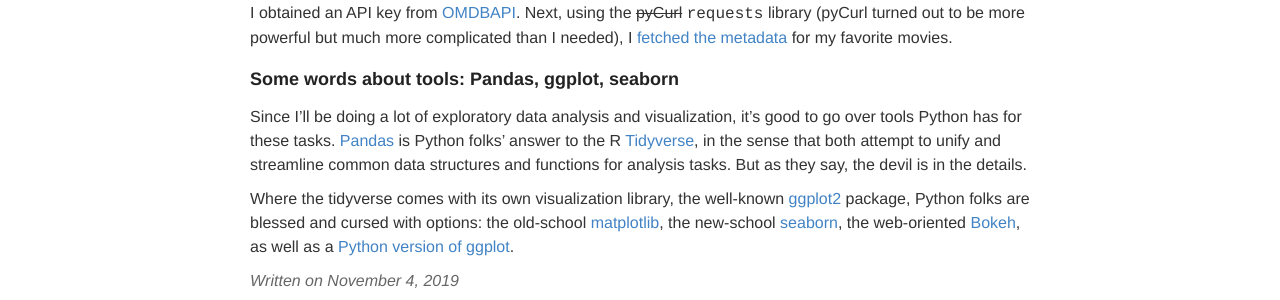
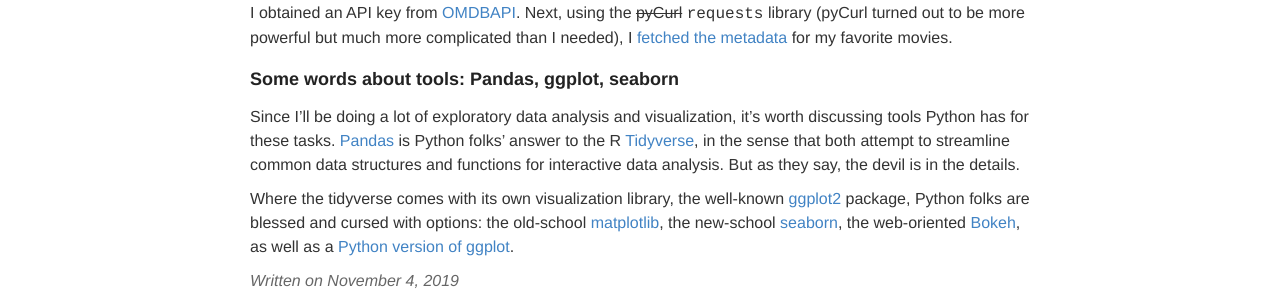
Before and after one commit to ptvan/ptvan.github.io, a Jekyll site: the page built from _posts/2019-11-04-movie-recommender-part2.md, in a window 1280 px wide. Shown: the part 268-568 px from the top of the page. Built offline with Jekyll 4.4.1, drawn with Linux system fonts in a browser that asks for light colours.

Commit message:
updated movie recommender post part2

```diff
--- a/_posts/2019-11-04-movie-recommender-part2.md
+++ b/_posts/2019-11-04-movie-recommender-part2.md
@@ -9,6 +9,6 @@
 
 ### Some words about tools: Pandas, ggplot, seaborn
 
-Since I'll be doing a lot of exploratory data analysis and visualization, it's good to go over tools Python has for these tasks. [Pandas](https://pandas.pydata.org/) is Python folks' answer to the R [Tidyverse](https://www.tidyverse.org/), in the sense that both attempt to unify and streamline common data structures and functions for analysis tasks. But as they say, the devil is in the details.
+Since I'll be doing a lot of exploratory data analysis and visualization, it's worth discussing tools Python has for these tasks. [Pandas](https://pandas.pydata.org/) is Python folks' answer to the R [Tidyverse](https://www.tidyverse.org/), in the sense that both attempt to streamline common data structures and functions for interactive data analysis. But as they say, the devil is in the details.
 
 Where the tidyverse comes with its own visualization library, the well-known [ggplot2](https://ggplot2.tidyverse.org/) package, Python folks are blessed and cursed with options: the old-school [matplotlib](https://matplotlib.org/), the new-school [seaborn](https://seaborn.pydata.org/), the web-oriented [Bokeh](https://docs.bokeh.org/en/latest), as well as a [Python version of ggplot](http://ggplot.yhathq.com/).
```
